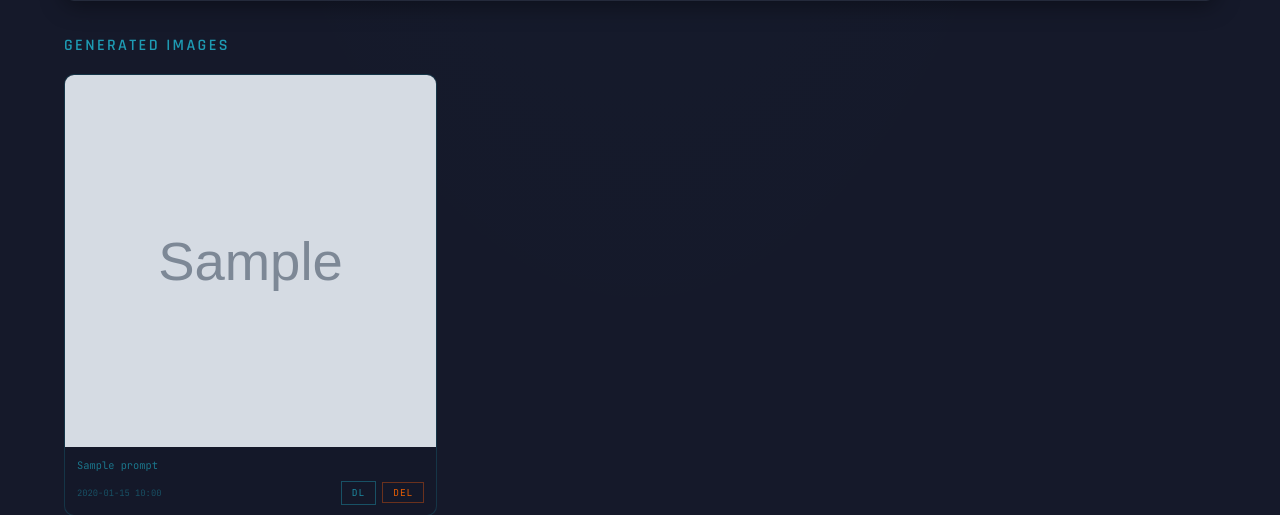
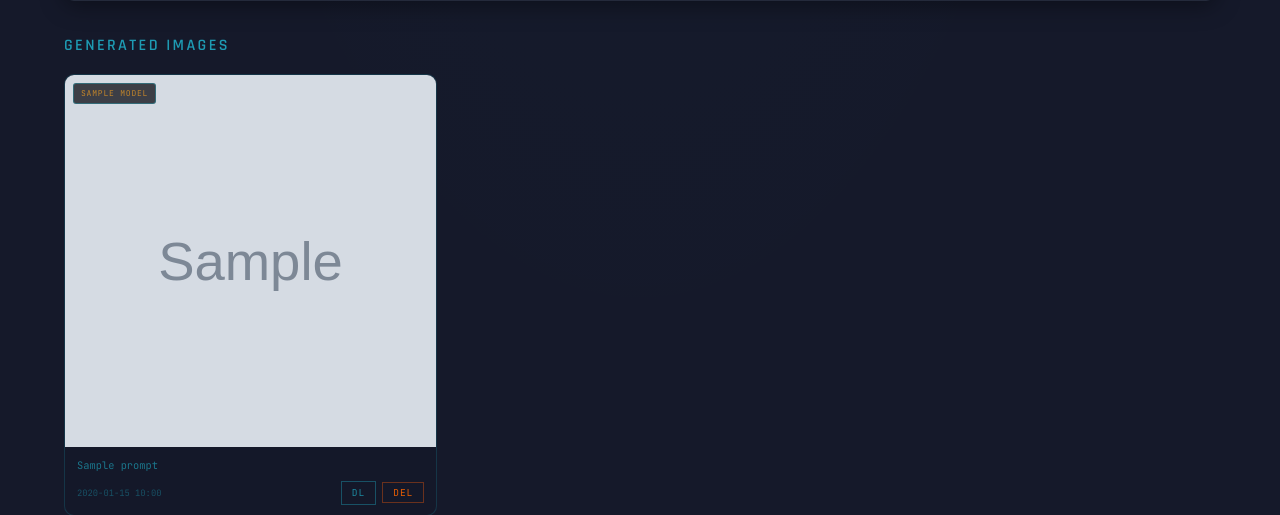
Before and after one commit to enelson228/infinity_site_v2, a Flask app: template templates/forge.html in a window 1280 px wide. Shown: the part 866-1381 px from the top of the page. Run offline with Flask 3, Linux system fonts and the light colour scheme; the template is opened without the code that fills it: most values are stand-ins (such as "Sample title", 1, 10 or a date in 2020); grey boxes marked "Sample" are stand-in pictures; parts of the project's set-up code (start-up, migrations or seed data) failed here and were passed over.

Commit message:
feat: store and display model used for each generated image

```diff
--- a/blueprints/forge.py
+++ b/blueprints/forge.py
@@ -183,6 +183,8 @@ def api_forge_status(job_id):
         return jsonify({'error': 'Endpoint not configured'}), 503
 
     prompt = request.args.get('prompt', '')
+    worker_type = request.args.get('worker_type', 'sdxl')
+    model = request.args.get('model', 'sdxl')
 
     url = f'{_RUNPOD_BASE}/{endpoint_id}/status/{job_id}'
     req = urllib.request.Request(url, headers=_runpod_headers())
@@ -229,7 +231,7 @@ def api_forge_status(job_id):
             logger.error(f'Forge: failed to save image {job_id}: {e}')
             return jsonify({'error': 'Failed to save image', 'status': 'FAILED'}), 500
 
-        img_id = database.add_forge_image(job_id, prompt, filename, datetime.now().isoformat())
+        img_id = database.add_forge_image(job_id, prompt, filename, datetime.now().isoformat(), model, worker_type)
         return jsonify({
             'status': 'COMPLETED',
             'image_url': f'/static/forge_outputs/{filename}',
--- a/templates/forge.html
+++ b/templates/forge.html
@@ -173,6 +173,9 @@
         <div class="forge-zoom-hint">
           <svg width="18" height="18" viewBox="0 0 24 24" fill="none" stroke="currentColor" stroke-width="2"><circle cx="11" cy="11" r="8"/><path d="m21 21-4.35-4.35"/><line x1="11" y1="8" x2="11" y2="14"/><line x1="8" y1="11" x2="14" y2="11"/></svg>
         </div>
+        {% if img.model %}
+        <div style="position:absolute;top:8px;left:8px;background:rgba(8,10,18,0.75);border:1px solid rgba(34,211,238,0.3);color:var(--reach-amber);font-family:var(--font-mono);font-size:0.5rem;letter-spacing:0.1em;padding:3px 7px;border-radius:3px;">{{ img.model|upper }}</div>
+        {% endif %}
       </div>
       <div style="padding: 10px 12px;">
         <p style="font-family: var(--font-mono); font-size: 0.65rem; color: rgba(34,211,238,0.5); margin: 0 0 8px 0; white-space: nowrap; overflow: hidden; text-overflow: ellipsis;" title="{{ img.prompt }}">{{ img.prompt }}</p>
@@ -378,7 +381,7 @@ document.getElementById('forge-generate-btn')?.addEventListener('click', async (
     if (resp.status === 401) { showError('Session expired — please reload and log in again.'); setGenerating(false); return; }
     const data = await resp.json();
     if (!resp.ok) { showError(data.error || 'Generation failed.'); setGenerating(false); return; }
-    pollStatus(data.job_id, prompt, data.endpoint_id, data.status);
+    pollStatus(data.job_id, prompt, data.endpoint_id, data.status, backend, model);
   } catch (e) {
     showError('Network error. Try again.');
     setGenerating(false);
@@ -389,7 +392,7 @@ function statusLabel(status) {
   return (status === 'IN_PROGRESS' || status === 'RUNNING') ? 'GENERATING...' : 'QUEUED...';
 }
 
-function pollStatus(jobId, prompt, endpointId, initialStatus) {
+function pollStatus(jobId, prompt, endpointId, initialStatus, workerType, model) {
   showStatus(statusLabel(initialStatus || 'IN_QUEUE'));
   let polls = 0;
   const MAX_POLLS = 150;
@@ -403,7 +406,9 @@ function pollStatus(jobId, prompt, endpointId, initialStatus) {
     }
     try {
       let url = `/api/forge/status/${jobId}?prompt=${encodeURIComponent(prompt)}`;
-      if (endpointId) url += `&endpoint_id=${endpointId}`;
+      if (endpointId) url += `&endpoint_id=${encodeURIComponent(endpointId)}`;
+      if (workerType) url += `&worker_type=${encodeURIComponent(workerType)}`;
+      if (model) url += `&model=${encodeURIComponent(model)}`;
 
       const resp = await fetch(url);
       const data = await resp.json();
@@ -411,7 +416,7 @@ function pollStatus(jobId, prompt, endpointId, initialStatus) {
       if (data.status === 'COMPLETED') {
         showStatus('');
         setGenerating(false);
-        prependImageCard(data.image_id, data.image_url, prompt);
+        prependImageCard(data.image_id, data.image_url, prompt, model);
       } else if (data.status === 'FAILED') {
         showError(data.error || 'Generation failed.');
         showStatus('');
@@ -428,7 +433,7 @@ function pollStatus(jobId, prompt, endpointId, initialStatus) {
   setTimeout(tick, 2000);
 }
 
-function prependImageCard(imageId, imageUrl, prompt) {
+function prependImageCard(imageId, imageUrl, prompt, model) {
   const gallery = document.getElementById('forge-gallery');
   const empty = document.getElementById('forge-empty');
   if (empty) empty.remove();
@@ -436,6 +441,7 @@ function prependImageCard(imageId, imageUrl, prompt) {
   const now = new Date().toISOString().slice(0, 16);
   const ep  = escapeHtml(prompt);
   const filename = imageUrl.split('/').pop();
+  const modelLabel = model ? model.toUpperCase() : '';
 
   const card = document.createElement('div');
   card.className = 'forge-card';
@@ -449,6 +455,7 @@ function prependImageCard(imageId, imageUrl, prompt) {
       <div class="forge-zoom-hint">
         <svg width="18" height="18" viewBox="0 0 24 24" fill="none" stroke="currentColor" stroke-width="2"><circle cx="11" cy="11" r="8"/><path d="m21 21-4.35-4.35"/><line x1="11" y1="8" x2="11" y2="14"/><line x1="8" y1="11" x2="14" y2="11"/></svg>
       </div>
+      ${modelLabel ? `<div style="position:absolute;top:8px;left:8px;background:rgba(8,10,18,0.75);border:1px solid rgba(34,211,238,0.3);color:var(--reach-amber);font-family:var(--font-mono);font-size:0.5rem;letter-spacing:0.1em;padding:3px 7px;border-radius:3px;">${modelLabel}</div>` : ''}
     </div>
     <div style="padding:10px 12px;">
       <p style="font-family:var(--font-mono);font-size:0.65rem;color:rgba(34,211,238,0.5);margin:0 0 8px 0;white-space:nowrap;overflow:hidden;text-overflow:ellipsis;" title="${ep}">${ep}</p>
```
Also changed, not shown: database.py (+10 -3 lines).
